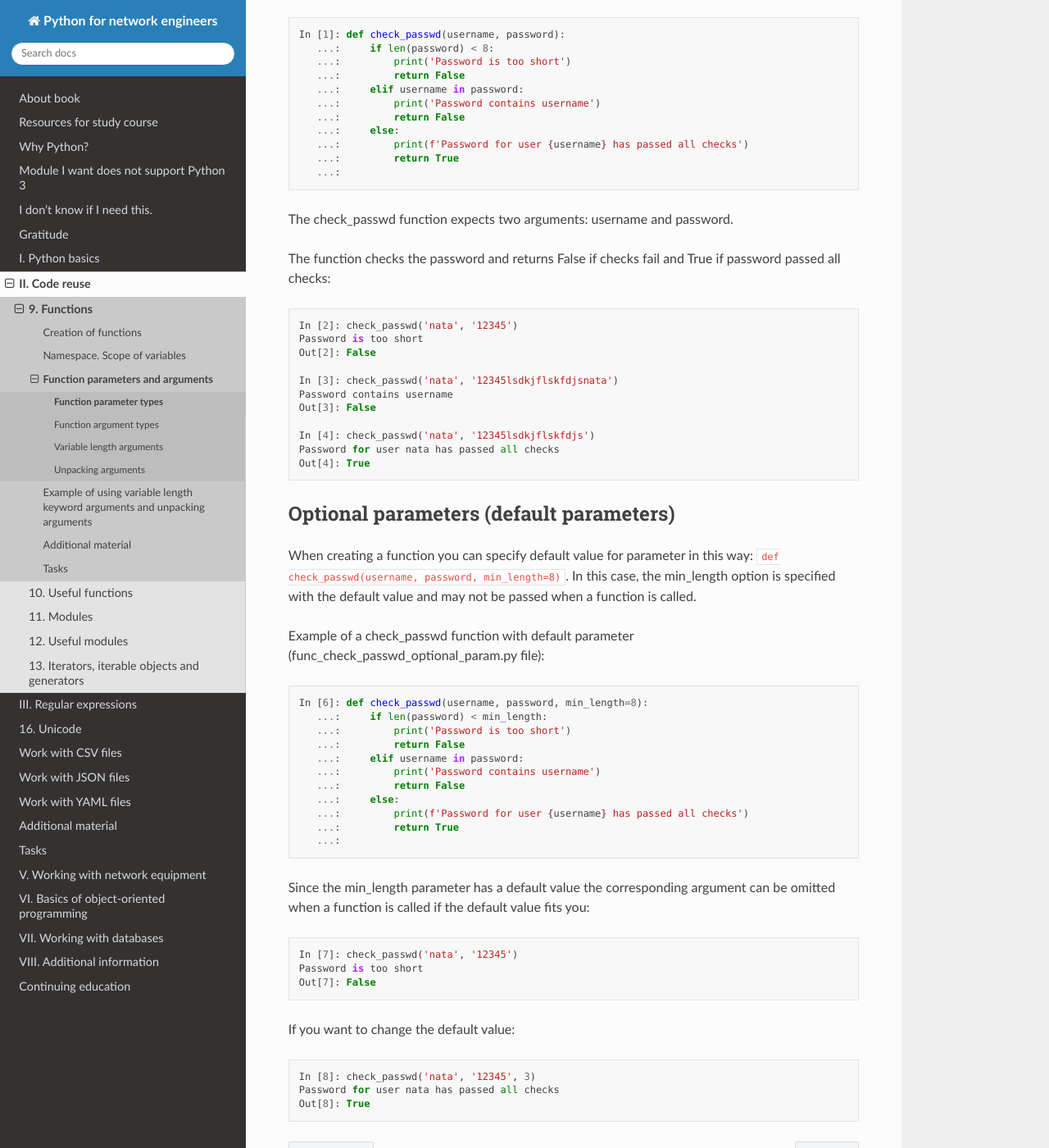
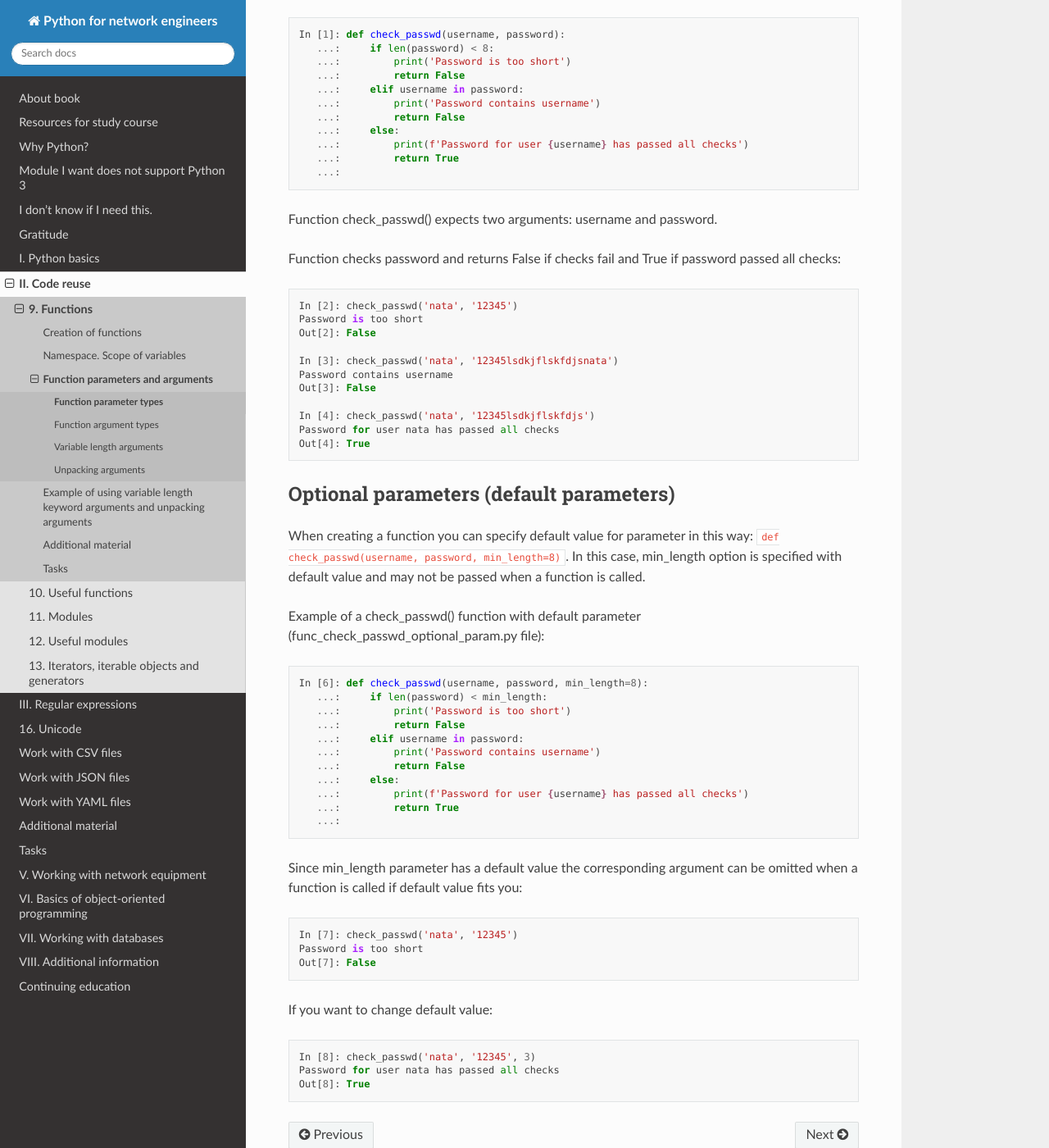
Before and after one commit to natenka/pyneng-book-en, a Sphinx documentation site: the page built from docs/source/book/09_functions/3a_func_params_types.rst, in a window 1280 px wide and 1400 px high, scrolled down 554 px. Shown: the whole window at 82% size. Built offline with Sphinx 7.4.7 and the Read the Docs theme 2.0.0, drawn with Linux system fonts in a browser that asks for light colours; pages that are not in the unit, such as notebooks, are missing from menus.

Commit message:
Update 3a_func_params_types.rst

```diff
--- a/docs/source/book/09_functions/3a_func_params_types.rst
+++ b/docs/source/book/09_functions/3a_func_params_types.rst
@@ -28,9 +28,9 @@ Function with mandatory parameters (func_params_types.py file):
        ...:
 
 
-The check_passwd function expects two arguments: username and password.
+Function check_passwd() expects two arguments: username and password.
 
-The function checks the password and returns False if checks fail and True if password passed all checks:
+Function checks password and returns False if checks fail and True if password passed all checks:
 
 .. code:: python
 
@@ -50,10 +50,10 @@ The function checks the password and returns False if checks fail and True if pa
 Optional parameters (default parameters)
 ~~~~~~~~~~~~~~~~~~~~~~~~~~~~~~~~~~~~~~~~~~~~~~~~~~~~~~~~~~~~~~
 
-When creating a function you can specify default value for parameter in this way: ``def check_passwd(username, password, min_length=8)``. In this case, the min_length option is specified with the default value and may not be passed when a function is called.
+When creating a function you can specify default value for parameter in this way: ``def check_passwd(username, password, min_length=8)``. In this case, min_length option is specified with default value and may not be passed when a function is called.
 
 
-Example of a check_passwd function with default parameter (func_check_passwd_optional_param.py file):
+Example of a check_passwd() function with default parameter (func_check_passwd_optional_param.py file):
 
 .. code:: python
 
@@ -69,7 +69,7 @@ Example of a check_passwd function with default parameter (func_check_passwd_opt
        ...:         return True
        ...:
 
-Since the min_length parameter has a default value the corresponding argument can be omitted when a function is called if the default value fits you:
+Since min_length parameter has a default value the corresponding argument can be omitted when a function is called if default value fits you:
 
 .. code:: python
 
@@ -78,7 +78,7 @@ Since the min_length parameter has a default value the corresponding argument ca
     Out[7]: False
 
 
-If you want to change the default value:
+If you want to change default value:
 
 .. code:: python
 
```
